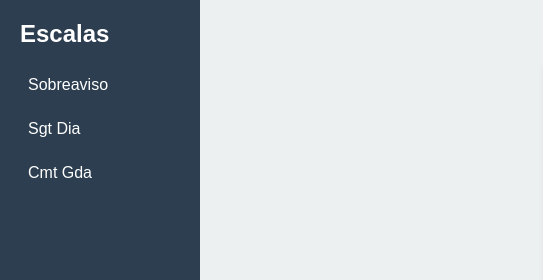
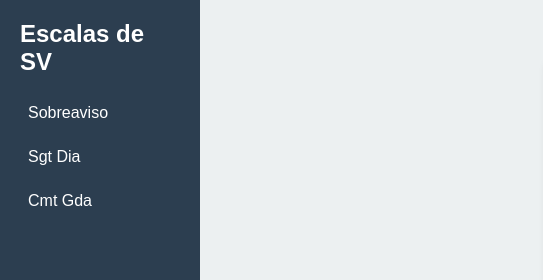
Before and after one commit to brigada11bia/escala, a plain HTML site: page index.html in a window 1280 px wide. Shown: the top 280 px of the page, 0-543 px from the left. Drawn offline with Linux system fonts and the light colour scheme.

Commit message:
Update index.html

```diff
--- a/index.html
+++ b/index.html
@@ -11,7 +11,7 @@
 <body>
 
     <aside>
-        <h2>Escalas</h2>
+        <h2>Escalas de SV</h2>
         <nav>
             <a onclick="trocarEscala(1)">Sobreaviso</a>
             <a onclick="trocarEscala(2)">Sgt Dia</a>
```
